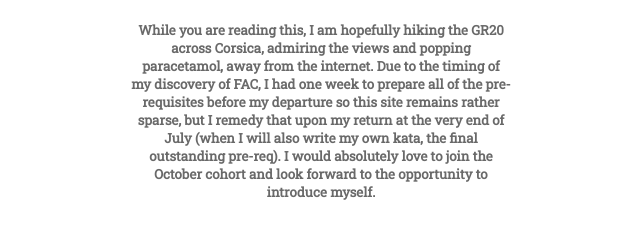
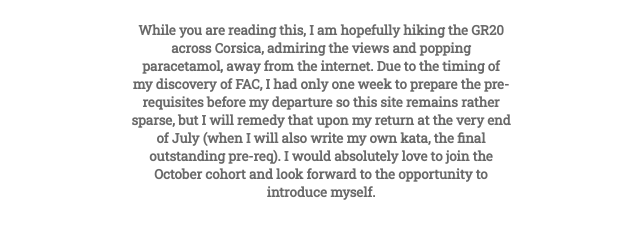
Before and after one commit to shannonjensen/Homepage, a plain HTML site: page index.html in a window 1280 px wide. Shown: the part 412-650 px from the top of the page, without its empty margins (319-959 px from the left). Drawn offline with Linux system fonts and the light colour scheme.

Commit message:
Update index.html

```diff
--- a/index.html
+++ b/index.html
@@ -39,6 +39,6 @@
 	    <img src="http://shannonjensen.github.io/picofme_radio.JPG" alt="Picture of me"></img>
     </div>
     <div class = "subtitle">
-      <h5>While you are reading this, I am hopefully hiking the GR20 across Corsica, admiring the views and popping paracetamol, away from the internet. Due to the timing of my discovery of FAC, I had one week to prepare all of the pre-requisites before my departure so this site remains rather sparse, but I remedy that upon my return at the very end of July (when I will also write my own kata, the final outstanding pre-req). I would absolutely love to join the October cohort and look forward to the opportunity to introduce myself. </h5>
+      <h5>While you are reading this, I am hopefully hiking the GR20 across Corsica, admiring the views and popping paracetamol, away from the internet. Due to the timing of my discovery of FAC, I had only one week to prepare the pre-requisites before my departure so this site remains rather sparse, but I will remedy that upon my return at the very end of July (when I will also write my own kata, the final outstanding pre-req). I would absolutely love to join the October cohort and look forward to the opportunity to introduce myself. </h5>
   </body>
 </html>
```
